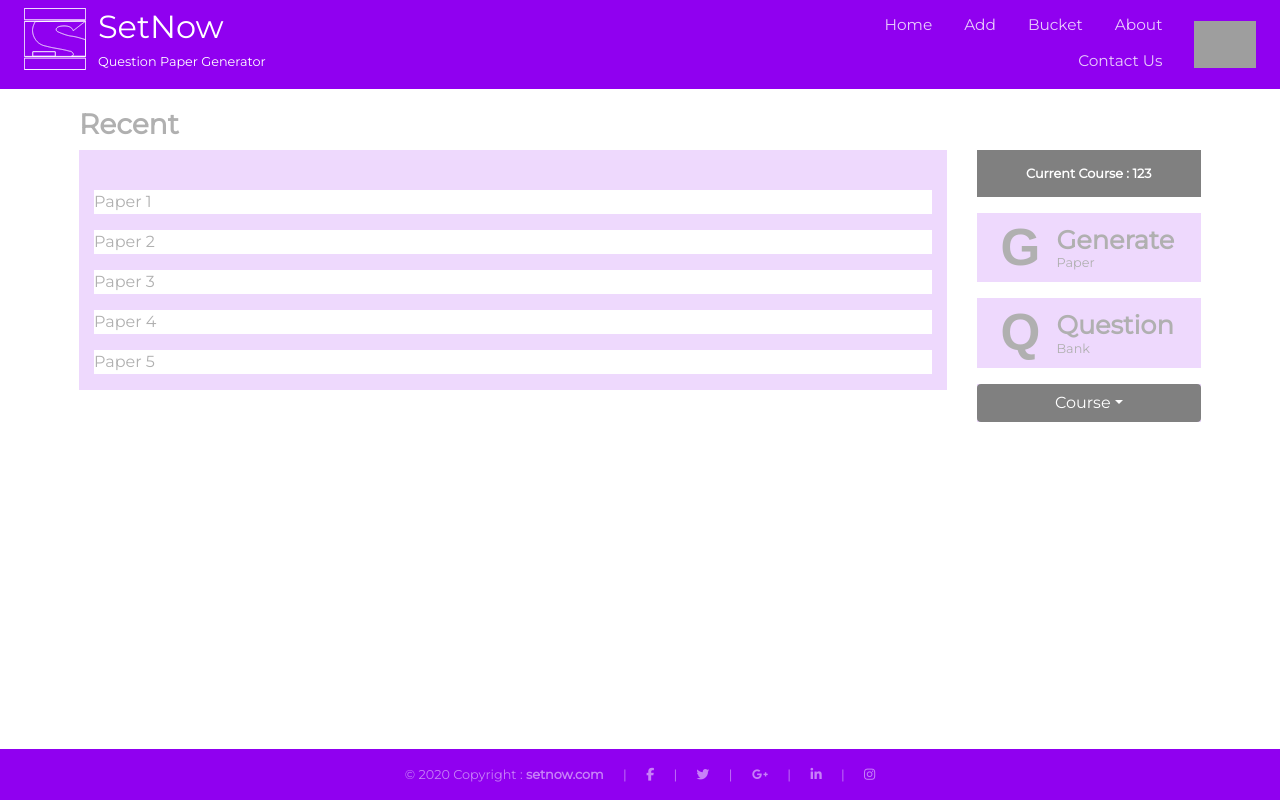
After one commit to Niraj-Kamdar/question-paper-generator, a Flask app: page /home in a window 1280 px wide. The commit adds this page. Run offline with Flask 2, Linux system fonts and the light colour scheme; a user stored in the database is signed in; data comes from the database, SQL or seed files in the repository; both versions use the stored data as it was after the commit; some libraries are stand-ins or nearby versions; grey boxes are pictures that could not be loaded.

Commit message:
Update routes.py, site.db, and 11 more files...

```diff
--- /dev/null
+++ b/flaskapp/static/css/base.css
@@ -0,0 +1,109 @@
+body::-webkit-scrollbar {
+    display: none;
+    position: fixed;
+}
+*{
+    font-family: 'Montserrat', sans-serif;
+}
+.block_main{
+    margin-top: 13vh;
+    min-width: 100vw;
+    min-height: 80vh;
+    /*border:2px solid red;*/
+}
+.row {
+    /*border:1px dotted yellow;*/
+    position: relative;
+    width: 100%;
+}
+
+#header {
+    margin: 0;
+    position: fixed;
+    top: 0;
+    left: 0;
+    transition: 0.3s;
+    background: #9000F0;
+}
+
+.logo {
+    max-height: 100%;
+    max-width: 100%;
+    position: relative;
+}
+
+.col1 {
+    /*border :1px solid yellow;*/
+    width: 5%;
+}
+
+.col2 {
+    padding-left: 1%;
+    width: 55%;
+    transition: 1s;
+    /*border :1px solid yellow;*/
+}
+
+.col3{
+    width: 35%;
+    /*border :1px solid yellow;*/
+    display: inline-flex;
+    align-items: flex-end;
+}
+.col3 > .row{
+    justify-content: flex-end;
+    /*border :1px solid #00ffff;*/
+}
+
+.col3 > .row > a > h4 {
+    color: rgba(255, 255, 255, 0.8);
+    margin: 0;
+    text-align: center;
+    float: left;
+    /*border :1px solid yellow;*/
+    border-bottom: 2px solid #ffffff00;
+    font-size: 1.2vw;
+}
+.col3 > .row > a > h4:hover {
+    color: rgba(255, 255, 255, 1);
+    border-bottom: 2px solid #ffffff;
+}
+
+.user {
+    max-height: 100%;
+    max-width: 100%;
+    position: relative;
+}
+.col4 {
+    width: 5%;
+    /*border :1px solid yellow;*/
+    display: inline-flex;
+    align-items: center;
+    justify-content: center;
+}
+
+.col2 > h2 {
+    font-size: 2.5vw;
+}
+
+.col2 > h4 {
+    font-size: 1vw;
+}
+
+#footer {
+    left: 0;
+    bottom: 0;
+    position: fixed;
+    font-size: 1vw;
+    color: rgba(255, 255, 255, 0.5);
+    transition: 1s;
+    background: #9000F0;
+}
+
+.fl {
+    color: rgba(255, 255, 255, 0.5);
+}
+
+.fl:hover {
+    color: rgba(255, 255, 255, 1);
+}
--- /dev/null
+++ b/flaskapp/static/css/home.css
@@ -0,0 +1,96 @@
+#wrapper{
+	max-width: 90%;
+	/*border:5px solid green; */
+	/*background-color: #ffff00;*/
+}
+#wrapper > .row{
+	margin: 0;
+}
+#wrapper > .row > .col-1{
+	max-width:1%;
+}
+#home_title{
+	color: #B0B0B0;
+	font-weight: bolder;
+}
+#home_content{
+	background-color: #9000F026;
+	height: 100%;
+	position: relative;
+	/*border:1px solid red;*/
+}
+#home_content > div{
+	background-color: #ffffff;
+	color: #B0B0B0;
+	margin: 0;
+}
+#course_btn > div{
+	width: 100%;
+}
+#course_btn > div > button{
+	width: 100%;
+	background-color: #808080;
+	color: #ffffff;
+	transition: 0.5s
+}
+#course_btn > div > div{
+	width: 100%;
+}
+#course_btn > div > div > a{
+	color: #808080;
+}
+#course_btn > div > div > a:hover{
+	background-color: #9000F026;
+	color: #000000;
+}
+#home_nav{
+	padding: 0;
+	height: 100%;
+	max-width: 20%;
+	position: relative;
+}
+#selected_course > h2{
+	text-align: center;
+	width: 100%;
+	margin: 0;
+	background-color: #808080;
+	color: #ffffff;
+	font-size: 1vw;
+	font-weight: bolder;
+}
+
+#home_nav > .row {
+	user-select: none;
+	color: #B0B0B0;
+	background-color: #9000F026;
+	margin: 0;
+	display: inline-flex;
+    align-items: center;
+    transition: 0.5s;
+}
+#home_nav > .row:hover {
+	background-color: #9000F0;
+	color: #ffffff;
+}
+#home_nav > .row > h1{
+	margin: 0;
+	font-size: 4vw;
+	font-weight: bolder;
+	/*border:1px solid red;*/
+	font-family: sans-serif;
+}
+#home_nav > .row > .col{
+	padding: 0;
+}
+#home_nav > .row > .col > h3{
+	margin: 0;
+	font-size: 2vw;
+	font-weight: bolder;
+	/*border:1px solid red;*/
+}
+#home_nav > .row > .col > h5{
+	margin: 0;
+	font-size: 1vw;
+	font-weight: lighter;
+	/*border:1px solid red;*/
+}
--- /dev/null
+++ b/flaskapp/templates/base.html
@@ -0,0 +1,87 @@
+<!DOCTYPE html>
+<html lang="en">
+
+<head>
+    <title>Set Now : Home</title>
+    <meta charset="utf-8">
+    <meta name="viewport" content="width=device-width, initial-scale=1, shrink-to-fit=no">
+    <link rel="stylesheet" href="https://stackpath.bootstrapcdn.com/bootstrap/4.4.1/css/bootstrap.min.css"
+          integrity="sha384-Vkoo8x4CGsO3+Hhxv8T/Q5PaXtkKtu6ug5TOeNV6gBiFeWPGFN9MuhOf23Q9Ifjh" crossorigin="anonymous">
+    <link href="https://fonts.googleapis.com/icon?family=Material+Icons" rel="stylesheet">
+    <script src="https://kit.fontawesome.com/84a8728d56.js" crossorigin="anonymous"></script>
+    <link href="https://fonts.googleapis.com/css?family=Montserrat&display=swap" rel="stylesheet">
+    <script src="https://code.jquery.com/jquery-3.4.1.slim.min.js"
+        integrity="sha384-J6qa4849blE2+poT4WnyKhv5vZF5SrPo0iEjwBvKU7imGFAV0wwj1yYfoRSJoZ+n"
+        crossorigin="anonymous"></script>
+    <script src="https://cdn.jsdelivr.net/npm/popper.js@1.16.0/dist/umd/popper.min.js"
+        integrity="sha384-Q6E9RHvbIyZFJoft+2mJbHaEWldlvI9IOYy5n3zV9zzTtmI3UksdQRVvoxMfooAo"
+        crossorigin="anonymous"></script>
+    <script src="https://stackpath.bootstrapcdn.com/bootstrap/4.4.1/js/bootstrap.min.js"
+        integrity="sha384-wfSDF2E50Y2D1uUdj0O3uMBJnjuUD4Ih7YwaYd1iqfktj0Uod8GCExl3Og8ifwB6"
+        crossorigin="anonymous"></script>
+    <script src="https://cdnjs.cloudflare.com/ajax/libs/FitText.js/1.2.0/jquery.fittext.min.js"
+        integrity="sha384-wfSDF2E50Y2D1uUdj0O3uMBJnjuUD4Ih7YwaYd1iqfktj0Uod8GCExl3Og8ifwB6"
+        crossorigin="anonymous"></script>
+
+    <link rel="stylesheet" type="text/css" href=" {{ url_for('static', filename='css/base.css') }}"/>
+    <script type="text/javascript" src=" {{ url_for('static', filename='js/base.js') }}"></script>
+    <link rel="stylesheet" type="text/css" href=" {{ url_for('static', filename=css_file) }}"/>
+    <script type="text/javascript" src=" {{ url_for('static', filename=js_file) }}"></script>
+
+</head>
+
+<body style="margin: 0;">
+
+    <div>
+
+        <header>
+            <div class="row px-4 py-2 text-white sticky-top" id="header">
+                <div class="col1">
+                    <img src="{{ url_for('static', filename='images/logo.svg') }}" class="logo" alt="logo">
+                </div>
+                <div class="col2">
+                    <h2>SetNow</h2>
+                    <h4>Question Paper Generator</h4>
+                </div>
+                <div class="col3 pr-3">
+                    <div class="row" style="margin:0;padding:0;">
+                        <a href="#"><h4 class="py-2 mx-3">Home</h4></a>
+                        <a href="#"><h4 class="py-2 mx-3">Add</h4></a>
+                        <a href="#"><h4 class="py-2 mx-3">Bucket</h4></a>
+                        <a href="#"><h4 class="py-2 mx-3">About</h4></a>
+                        <a href="#"><h4 class="py-2 mx-3">Contact Us</h4></a>
+                    </div>
+                </div>
+                <div class="col4">
+                    <img src="{{ url_for('static', filename='images/user.svg') }}" class="user" alt="user">
+                </div>
+            </div>
+        </header>
+
+        <div class="block_main">
+            {% block main %}
+            {% endblock %}
+        </div>
+
+        <footer>
+            <div class="col py-3 text-center" id="footer">
+				<span class="mr-3">© 2020 Copyright :
+			    	<a href="http://localhost:5000/" class="fl"><b>setnow.com</b></a>
+				</span>
+                <span>|</span>
+                <a href="#" class="fl"><i class="fab fa-facebook-f mx-3"> </i></a>
+                <span>|</span>
+                <a href="#" class="fl"><i class="fab fa-twitter mx-3"> </i></a>
+                <span>|</span>
+                <a href="#" class="fl"><i class="fab fa-google-plus-g mx-3"> </i></a>
+                <span>|</span>
+                <a href="#" class="fl"><i class="fab fa-linkedin-in mx-3"> </i></a>
+                <span>|</span>
+                <a href="#" class="fl"><i class="fab fa-instagram ml-3"> </i></a>
+            </div>
+        </footer>
+
+    </div>
+
+</body>
+</html>
--- /dev/null
+++ b/flaskapp/templates/home.html
@@ -0,0 +1,47 @@
+{% extends "base.html" %}
+{% block main %}
+    <div class="container pt-1" id="wrapper">
+        <h3 id="home_title" >Recent</h3>
+        <div class="row">
+            <div class="col pt-4" id="home_content">
+                <div class="row my-3">Paper 1</div>
+                <div class="row my-3">Paper 2</div>
+                <div class="row my-3">Paper 3</div>
+                <div class="row my-3">Paper 4</div>
+                <div class="row my-3">Paper 5</div>
+            </div>
+            <div class="col-1"></div>
+            <div class="col-3" id="home_nav">
+
+                <div class="row mb-2" id="selected_course">
+                    <h2 class="px-3 py-3">Current Course : <span>123</span></h2>
+                </div>
+                <div class="row my-2 pl-2" id="generate_paper_btn">
+                    <h1 class="px-3 py-1">G</h1>
+                    <div class="col">
+                        <h3>Generate</h3>
+                        <h5>Paper</h5>
+                    </div>
+                </div>
+                <div class="row my-2 pl-2" id="question_bank_btn">
+                    <h1 class="px-3 py-1">Q</h1>
+                    <div class="col">
+                        <h3>Question</h3>
+                        <h5>Bank</h5>
+                    </div>
+                </div>
+                <div class="row mt-2" id="course_btn">
+                    <div class="dropdown">
+                        <button class="btn dropdown-toggle" type="button" id="dropdownMenuButton" data-toggle="dropdown" aria-haspopup="true" aria-expanded="false">Course</button>
+                        <div class="dropdown-menu" aria-labelledby="dropdownMenuButton">
+                            {% for _course in courses %}
+                                <a class="dropdown-item" href={{ url_for("questions.question", qtype="sub", course_id=_course.id) }}>{{ _course }}</a>
+                            {% endfor %}
+                        </div>
+                    </div>
+                </div>
+
+            </div>
+        </div>
+    </div>
+{% endblock main %}
--- a/flaskapp/users/routes.py
+++ b/flaskapp/users/routes.py
@@ -2,7 +2,7 @@ from flask import redirect, url_for, flash, render_template, request, Blueprint
 from flask_login import current_user, login_user, login_required, logout_user
 
 from flaskapp import bcrypt, db
-from flaskapp.models import User
+from flaskapp.models import User, Course
 from flaskapp.users.forms import RegistrationForm, LoginForm, UpdateAccountForm, RequestResetForm, ResetPasswordForm
 from flaskapp.users.utils import save_picture, send_reset_email
 
@@ -12,7 +12,7 @@ users = Blueprint('users', __name__)
 @users.route("/register", methods=['GET', 'POST'])
 def register():
     if current_user.is_authenticated:
-        return redirect(url_for('questions.courses'))
+        return redirect(url_for('users.home'))
     form = RegistrationForm()
     if form.validate_on_submit():
         hashed_password = bcrypt.generate_password_hash(form.password.data).decode('utf-8')
@@ -27,17 +27,27 @@ def register():
 @users.route("/login", methods=['GET', 'POST'])
 def login():
     if current_user.is_authenticated:
-        return redirect(url_for('questions.courses'))
+        return redirect(url_for('users.home'))
     form = LoginForm()
     if form.validate_on_submit():
         user = User.query.filter_by(email=form.email.data).first()
         if user and bcrypt.check_password_hash(user.password, form.password.data):
             login_user(user, remember=form.remember.data)
             next_page = request.args.get('next')
-            return redirect(next_page) if next_page else redirect(url_for('questions.courses'))
+            return redirect(next_page) if next_page else redirect(url_for('users.home'))
         else:
             flash('Login Unsuccessful. Please check email and password', 'danger')
     return render_template('login.html', title='Login', form=form)
+
+@users.route('/home')
+@login_required
+def home():
+    _courses = Course.query.filter(Course.teacher == current_user).all()
+    return render_template("home.html",
+                            css_file='css/home.css',
+                            js_file='js/home.js',
+                            courses=_courses,
+                            title='Home')
 
 
 @users.route("/logout")
```
Also changed, not shown: flaskapp/main/routes.py (+1 -7 lines), flaskapp/static/css/index.css (+6 -8 lines), flaskapp/static/js/index.js (+19 -15 lines), flaskapp/templates/index.html (+24 -41 lines), flaskapp/site.db, flaskapp/static/images/background1.png (added), flaskapp/static/js/base.js (added), flaskapp/static/profile_pics/916d69dfa596ee85.jpg (added).
